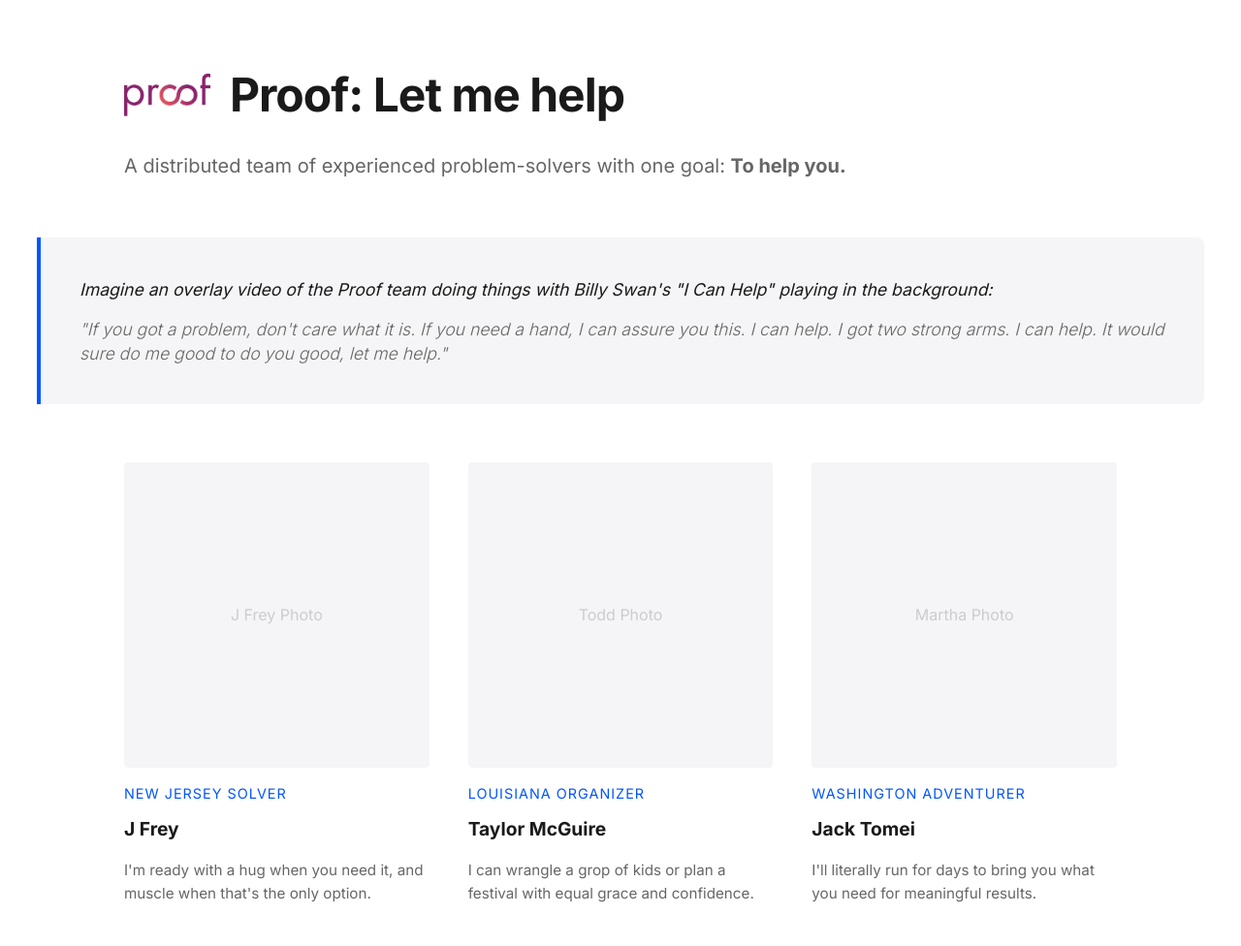
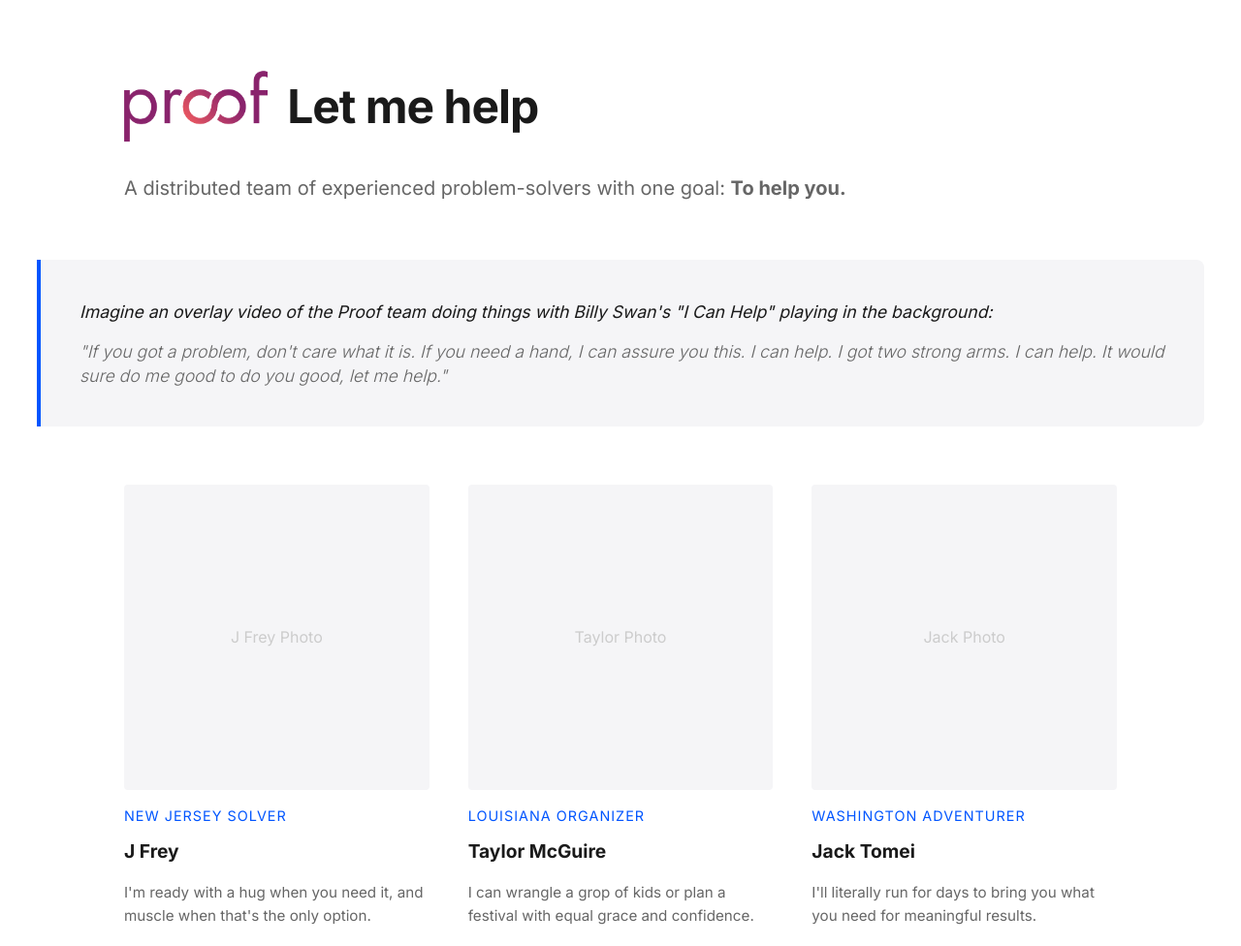
Before and after one commit to steveritchiePG/proof-let-me-help, a plain HTML site: page index.html in a window 1280 px wide. Shown: the top 976 px of the page at 97% size. Drawn offline with Linux system fonts and the light colour scheme.

Commit message:
Update index.html with another logo position
trying to get it closer

```diff
--- a/index.html
+++ b/index.html
@@ -38,7 +38,7 @@
         }
 
         .header-logo {
-            height: 60px;        /* Adjusted for a cleaner look next to text */
+            height: 100px;        /* Adjusted for a cleaner look next to text */
             width: auto;
             display: block;
         }
@@ -172,7 +172,7 @@
    <header>
     <div class="header-main">
         <img src="Full Color_Logo.png" alt="Proof Logo" class="header-logo">
-        <h1>Proof: Let me help</h1>
+        <h1>Let me help</h1>
     </div>
     <p class="subtitle">
         A distributed team of experienced problem-solvers with one goal: <strong>To help you.</strong>
@@ -198,14 +198,14 @@
         </div>
 
         <div class="team-card">
-            <div class="image-placeholder">Todd Photo</div>
+            <div class="image-placeholder">Taylor Photo</div>
             <span class="role">Louisiana Organizer</span>
             <div class="name">Taylor McGuire</div>
             <p class="bio">I can wrangle a grop of kids or plan a festival with equal grace and confidence.</p>
         </div>
 
         <div class="team-card">
-            <div class="image-placeholder">Martha Photo</div>
+            <div class="image-placeholder">Jack Photo</div>
             <span class="role">Washington Adventurer</span>
             <div class="name">Jack Tomei</div>
             <p class="bio">I'll literally run for days to bring you what you need for meaningful results.</p>
```
